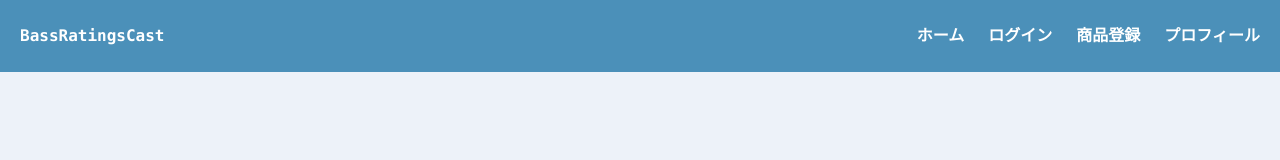
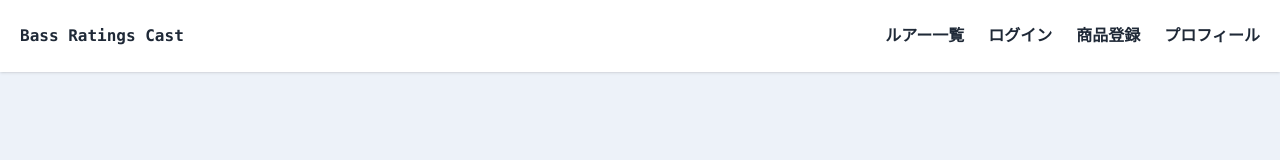
Before and after one commit to wasabi-tr/bass-ratings-cast, a Next.js app: page / in a window 1280 px wide. Shown: the top 160 px of the page. Built offline with nearby package versions, Linux system fonts and the light colour scheme; no server answers; the database is empty.

Commit message:
tailwindcssのスコープ編集

```diff
--- a/components/base/Layout.tsx
+++ b/components/base/Layout.tsx
@@ -16,30 +16,31 @@ export const Layout: FC<Props> = ({ children, title = 'BassRatingsCast' }) => {
       <Head>
         <title>{title}</title>
       </Head>
-      <header className="flex justify-between w-full px-5 py-6 bg-primary">
-        <div className="font-bold text-white">BassRatingsCast</div>
+      <header className="flex justify-between w-full px-5 py-6 shadow bg-white">
+        <div className="-bold">
+          <Link href={'/'} className="font-bold">
+            Bass Ratings Cast
+          </Link>
+        </div>
         <nav className="ml-auto">
           <ul className="flex items-center gap-6">
             <li>
-              <Link href={'/'} className="text-white font-bold">
-                ホーム
+              <Link href={'/lure'} className=" font-bold">
+                ルアー一覧
               </Link>
             </li>
             <li>
-              <Link href={'/auth'} className="text-white font-bold">
+              <Link href={'/auth'} className=" font-bold">
                 ログイン
               </Link>
             </li>
             <li>
-              <Link href={'/lure-register'} className="text-white font-bold">
+              <Link href={'/lure-register'} className=" font-bold">
                 商品登録
               </Link>
             </li>
             <li>
-              <Link
-                href={`/profile/${session?.user.id}`}
-                className="text-white font-bold"
-              >
+              <Link href={`/profile/${session?.user.id}`} className="font-bold">
                 プロフィール
               </Link>
             </li>
```
